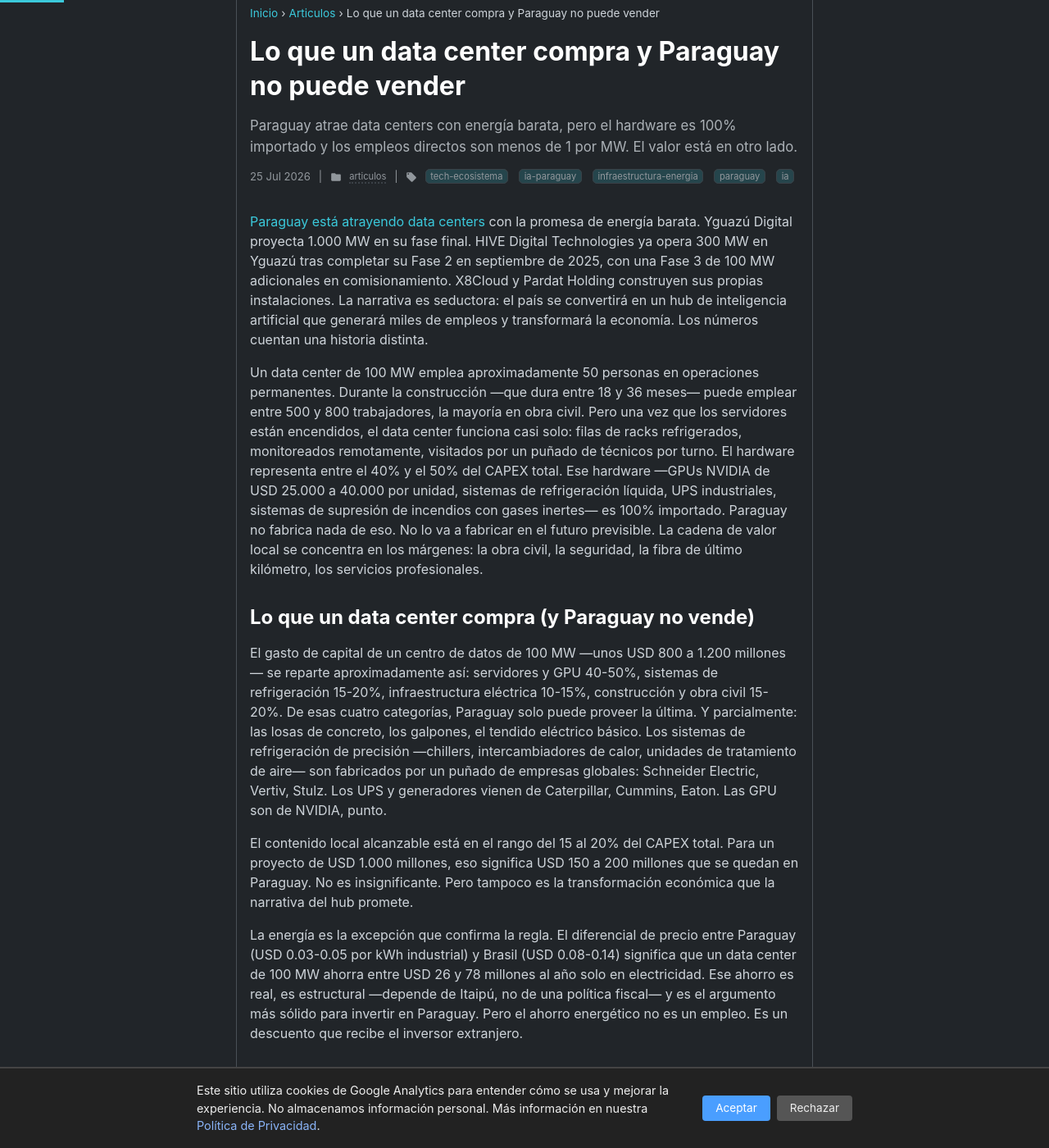
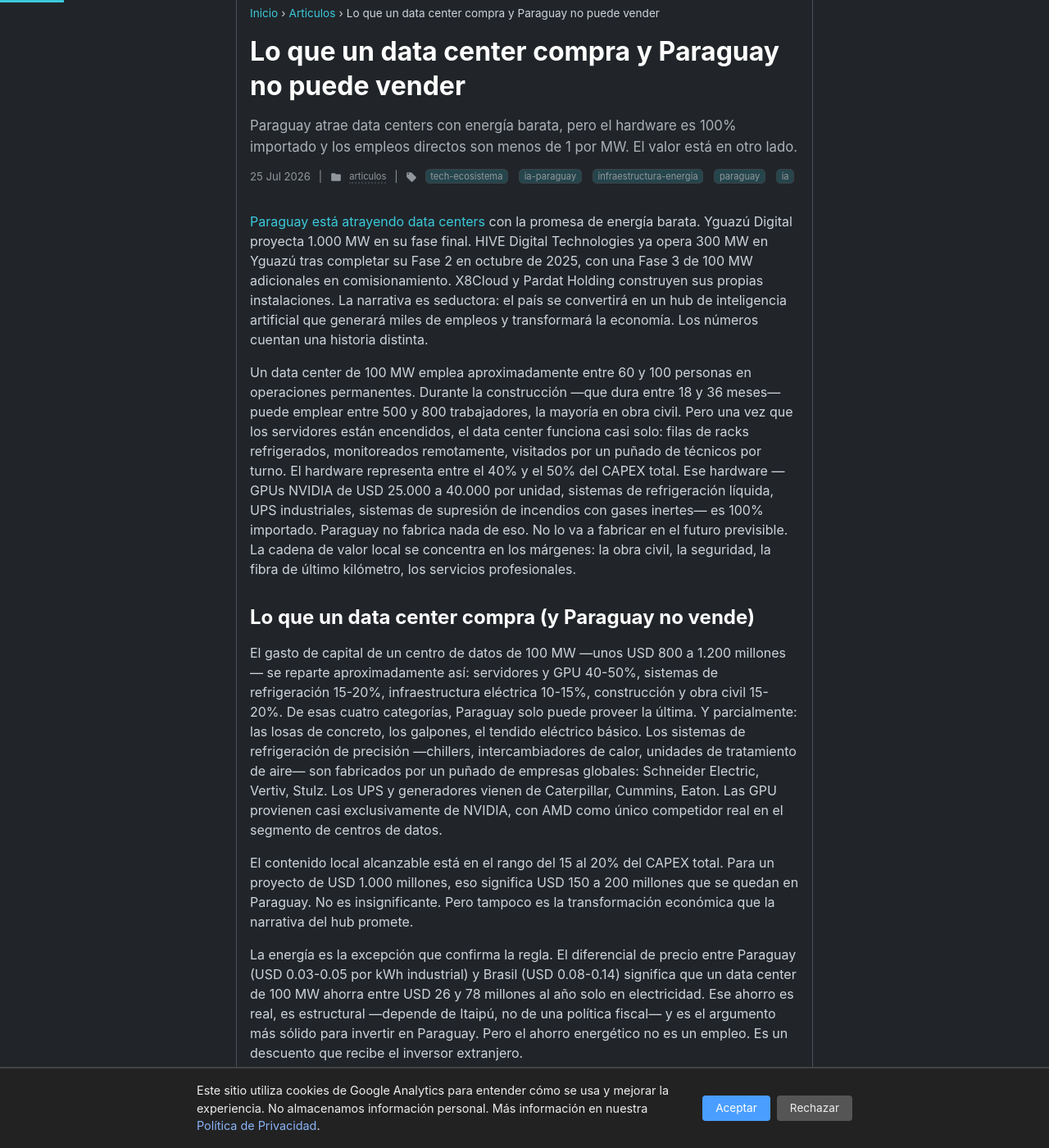
Before and after one commit to miravosqueinteresante/muchotexto.net, a Jekyll site: the page built from _posts/2026-07-25-cadena-valor-data-center.md, in a window 1280 px wide and 1400 px high, scrolled down 195 px. Shown: the whole window at 82% size. Built offline with Jekyll 4.4.1, drawn with Linux system fonts in a browser that asks for light colours; some of the changed text lies outside the part shown.

Commit message:
fix: article #36 - Capamad 1170->500, Phase III housing uses Phase II numbers, employment 50->60-100, HIVE Oct not Sep, AMD mention

```diff
--- a/_posts/2026-07-25-cadena-valor-data-center.md
+++ b/_posts/2026-07-25-cadena-valor-data-center.md
@@ -8,13 +8,13 @@
 description: "Paraguay atrae data centers con energía barata, pero el hardware es 100% importado y los empleos directos son menos de 1 por MW. El valor está en otro lado."
 ---
 
-[Paraguay está atrayendo data centers](/ia-en-paraguay/) con la promesa de energía barata. Yguazú Digital proyecta 1.000 MW en su fase final. HIVE Digital Technologies ya opera 300 MW en Yguazú tras completar su Fase 2 en septiembre de 2025, con una Fase 3 de 100 MW adicionales en comisionamiento. X8Cloud y Pardat Holding construyen sus propias instalaciones. La narrativa es seductora: el país se convertirá en un hub de inteligencia artificial que generará miles de empleos y transformará la economía. Los números cuentan una historia distinta.
+[Paraguay está atrayendo data centers](/ia-en-paraguay/) con la promesa de energía barata. Yguazú Digital proyecta 1.000 MW en su fase final. HIVE Digital Technologies ya opera 300 MW en Yguazú tras completar su Fase 2 en octubre de 2025, con una Fase 3 de 100 MW adicionales en comisionamiento. X8Cloud y Pardat Holding construyen sus propias instalaciones. La narrativa es seductora: el país se convertirá en un hub de inteligencia artificial que generará miles de empleos y transformará la economía. Los números cuentan una historia distinta.
 
-Un data center de 100 MW emplea aproximadamente 50 personas en operaciones permanentes. Durante la construcción —que dura entre 18 y 36 meses— puede emplear entre 500 y 800 trabajadores, la mayoría en obra civil. Pero una vez que los servidores están encendidos, el data center funciona casi solo: filas de racks refrigerados, monitoreados remotamente, visitados por un puñado de técnicos por turno. El hardware representa entre el 40% y el 50% del CAPEX total. Ese hardware —GPUs NVIDIA de USD 25.000 a 40.000 por unidad, sistemas de refrigeración líquida, UPS industriales, sistemas de supresión de incendios con gases inertes— es 100% importado. Paraguay no fabrica nada de eso. No lo va a fabricar en el futuro previsible. La cadena de valor local se concentra en los márgenes: la obra civil, la seguridad, la fibra de último kilómetro, los servicios profesionales.
+Un data center de 100 MW emplea aproximadamente entre 60 y 100 personas en operaciones permanentes. Durante la construcción —que dura entre 18 y 36 meses— puede emplear entre 500 y 800 trabajadores, la mayoría en obra civil. Pero una vez que los servidores están encendidos, el data center funciona casi solo: filas de racks refrigerados, monitoreados remotamente, visitados por un puñado de técnicos por turno. El hardware representa entre el 40% y el 50% del CAPEX total. Ese hardware —GPUs NVIDIA de USD 25.000 a 40.000 por unidad, sistemas de refrigeración líquida, UPS industriales, sistemas de supresión de incendios con gases inertes— es 100% importado. Paraguay no fabrica nada de eso. No lo va a fabricar en el futuro previsible. La cadena de valor local se concentra en los márgenes: la obra civil, la seguridad, la fibra de último kilómetro, los servicios profesionales.
 
 ## Lo que un data center compra (y Paraguay no vende)
 
-El gasto de capital de un centro de datos de 100 MW —unos USD 800 a 1.200 millones— se reparte aproximadamente así: servidores y GPU 40-50%, sistemas de refrigeración 15-20%, infraestructura eléctrica 10-15%, construcción y obra civil 15-20%. De esas cuatro categorías, Paraguay solo puede proveer la última. Y parcialmente: las losas de concreto, los galpones, el tendido eléctrico básico. Los sistemas de refrigeración de precisión —chillers, intercambiadores de calor, unidades de tratamiento de aire— son fabricados por un puñado de empresas globales: Schneider Electric, Vertiv, Stulz. Los UPS y generadores vienen de Caterpillar, Cummins, Eaton. Las GPU son de NVIDIA, punto.
+El gasto de capital de un centro de datos de 100 MW —unos USD 800 a 1.200 millones— se reparte aproximadamente así: servidores y GPU 40-50%, sistemas de refrigeración 15-20%, infraestructura eléctrica 10-15%, construcción y obra civil 15-20%. De esas cuatro categorías, Paraguay solo puede proveer la última. Y parcialmente: las losas de concreto, los galpones, el tendido eléctrico básico. Los sistemas de refrigeración de precisión —chillers, intercambiadores de calor, unidades de tratamiento de aire— son fabricados por un puñado de empresas globales: Schneider Electric, Vertiv, Stulz. Los UPS y generadores vienen de Caterpillar, Cummins, Eaton. Las GPU provienen casi exclusivamente de NVIDIA, con AMD como único competidor real en el segmento de centros de datos.
 
 El contenido local alcanzable está en el rango del 15 al 20% del CAPEX total. Para un proyecto de USD 1.000 millones, eso significa USD 150 a 200 millones que se quedan en Paraguay. No es insignificante. Pero tampoco es la transformación económica que la narrativa del hub promete.
 
@@ -34,7 +34,7 @@
 
 Los servicios profesionales tienen más espacio: abogados para la estructuración fiscal bajo la Ley de Maquila y zonas francas —Paraguay ofrece 1% de impuesto único sobre el valor agregado en contratos de maquila—, contadores para la operatoria, consultores ambientales para los estudios de impacto. Estos son puestos de alta calificación y bien remunerados. Pero son decenas, no miles.
 
-El efecto derrame más significativo es inmobiliario y de servicios. Si Yguazú Digital alcanza su Fase III (1.000 MW), Hernandarias y Ciudad del Este necesitarán viviendas para 200 a 500 trabajadores permanentes y sus familias, más hoteles para consultores y técnicos extranjeros que rotan cada pocos meses. Restaurantes, colegios, clínicas, transporte. Ese ecosistema de servicios es real: es lo que transformó a Dublín en los años 2010, cuando los data centers de Google y Microsoft dispararon la demanda de servicios profesionales, y a Ashburn, Virginia, donde el condado de Loudoun recauda cientos de millones en impuestos a la propiedad de los 300 data centers que alberga. Pero Dublín y Ashburn tenían algo que Paraguay no tiene: una base instalada de servicios tecnológicos, universidades que producen ingenieros, y hubs de innovación que atrajeron a las oficinas centrales de las empresas, no solo a sus servidores.
+El efecto derrame más significativo es inmobiliario y de servicios. En su Fase II de 100 MW, Yguazú Digital necesitará viviendas para aproximadamente 200 a 500 trabajadores permanentes en Hernandarias y Ciudad del Este y sus familias, más hoteles para consultores y técnicos extranjeros que rotan cada pocos meses. Restaurantes, colegios, clínicas, transporte. Ese ecosistema de servicios es real: es lo que transformó a Dublín en los años 2010, cuando los data centers de Google y Microsoft dispararon la demanda de servicios profesionales, y a Ashburn, Virginia, donde el condado de Loudoun recauda cientos de millones en impuestos a la propiedad de los 300 data centers que alberga. Pero Dublín y Ashburn tenían algo que Paraguay no tiene: una base instalada de servicios tecnológicos, universidades que producen ingenieros, y hubs de innovación que atrajeron a las oficinas centrales de las empresas, no solo a sus servidores.
 
 ## El hardware antes que el software
 
@@ -67,7 +67,7 @@
       "name": "¿Cuántas personas emplea un data center?",
       "acceptedAnswer": {
         "@type": "Answer",
-        "text": "Un data center de 100 MW emplea aproximadamente 50 personas en operaciones permanentes. Durante la construcción (18-36 meses) emplea entre 500 y 800 trabajadores temporales. La relación empleo por megavatio es la más baja de cualquier industria: 0.5-1.5 empleos directos por MW. En Paraguay, el sector de criptominería (~700 MW) emplea formalmente a solo 383 personas."
+        "text": "Un data center de 100 MW emplea aproximadamente entre 60 y 100 personas en operaciones permanentes. Durante la construcción (18-36 meses) emplea entre 500 y 800 trabajadores temporales. La relación empleo por megavatio es la más baja de cualquier industria: 0.5-1.5 empleos directos por MW. En Paraguay, el sector de criptominería (~700 MW) emplea formalmente a solo 383 personas."
       }
     },
     {
```
Also changed, not shown: other parts of _posts/2026-07-25-cadena-valor-data-center.md (+1 -1 lines).
